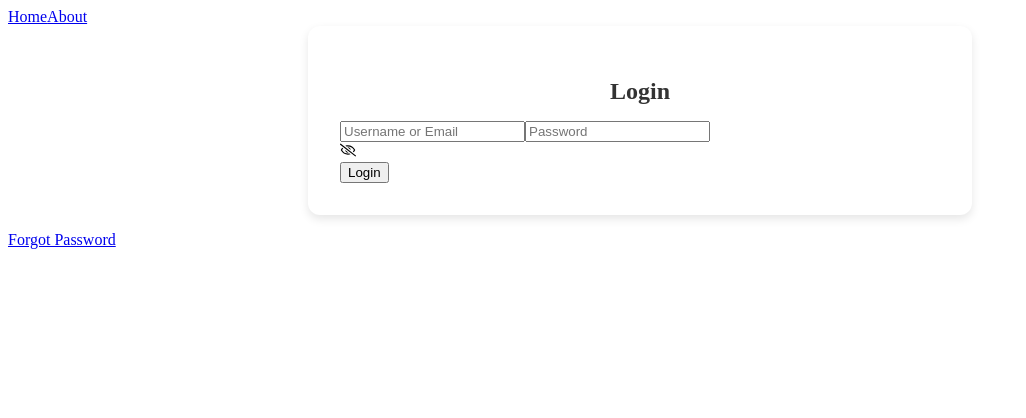
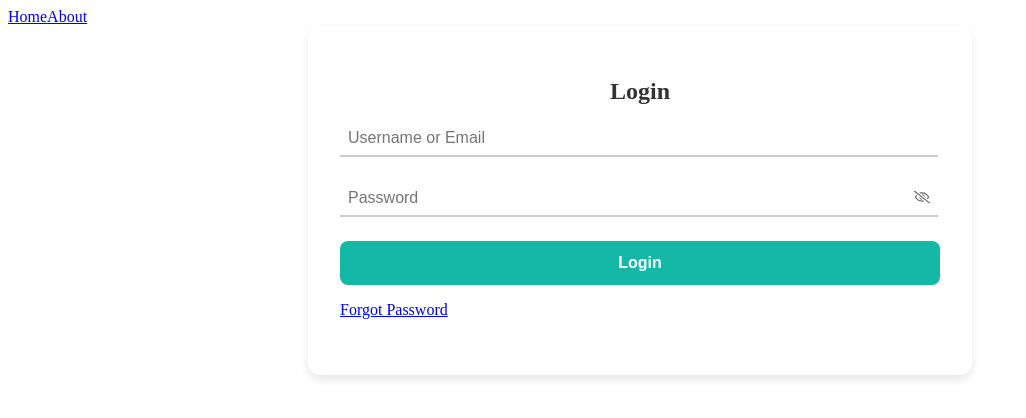
Before and after one commit to monalisasabina/Cybersphere-Frontend, a React (Vite) app: page /login in a window 1280 px wide. Shown: the top 418 px of the page, without its empty margins (0-1026 px from the left). Built offline with nearby package versions, Linux system fonts and the light colour scheme.

Commit message:
login and signup css

```diff
--- a/src/pages/LoginPage.jsx
+++ b/src/pages/LoginPage.jsx
@@ -2,6 +2,7 @@ import { useState} from "react"
 import { useNavigate, Link} from "react-router-dom";
 import { FaRegEye } from "react-icons/fa6";
 import { FaRegEyeSlash } from "react-icons/fa";
+import "./login.css"
 
 
 function LogIn(){
@@ -41,7 +42,18 @@ function LogIn(){
        <div>
          <form onSubmit={handleLogin}>
             <h2>Login</h2>
-            <input value={identifier} onChange={(e) => setIdentifier(e.target.value)} placeholder="Username or Email" />
+
+          {/* USERNAME/EMAIL */}
+           <div  className="login-input-wrapper"   >
+               <input
+                     value={identifier}
+                     onChange={(e) => setIdentifier(e.target.value)}
+                     placeholder="Username or Email"
+               />
+           </div>
+
+           {/* PASSWORD */}
+            <div className="login-input-wrapper">
 
                <input
                  type= {visible ? "text": "password"}
@@ -50,18 +62,23 @@ function LogIn(){
                  placeholder="Password"
                />
 
-            <div onClick={() => setVisible(!visible)}>
+                <span className="login-icon" onClick={() => setVisible(!visible)}>
                      { visible ?  <FaRegEye /> : <FaRegEyeSlash/> }
+                </span>
+
             </div>
 
-            <button type="submit">Login</button>
-          </form>
 
-          <div>
+            <button className="login-btn" type="submit">Login</button>
+
+            <div className="login-input-wrapper">
                 <p>
                   <Link to="/forgotpassword"> Forgot Password</Link>
                 </p>
           </div>
+          </form>
+
+
        </div>
   );
 
--- /dev/null
+++ b/src/pages/login.css
@@ -0,0 +1,71 @@
+
+.login-input-wrapper {
+  position: relative;
+  margin-bottom: 1.5rem;
+}
+
+.login-input-wrapper input {
+  width: 550px;
+  border: none;
+  border-bottom: 2px solid #ccc;
+  padding: 0.5rem 2.5rem 0.5rem 0.5rem;
+  font-size: 1rem;
+  background: transparent;
+  transition: border-color 0.3s ease;
+}
+
+.login-input-wrapper input:focus {
+  outline: none;
+  border-bottom-color: #007bff; /* or any primary color */
+}
+
+.login-input-wrapper .login-icon {
+  position: absolute;
+  right: 10px;
+  top: 50%;
+  transform: translateY(-50%);
+  cursor: pointer;
+  color: #666;
+}
+
+.login-btn{
+  display: block;
+  width: 100%;
+  padding: 0.8rem;
+  background-color: #14b8a6;
+  color: white;
+  border: none;
+  font-size: 1rem;
+  font-weight: bold;
+  border-radius: 8px;
+  margin-top: 1rem;
+  cursor: pointer;
+  transition: background-color 0.3s ease;
+}
+
+.login-btn:hover {
+  background-color: #0056b3;
+}
+
+
+/* Mobile Version */
+@media (max-width: 600px) {
+  .login-input-wrapper input {
+    width: 100%;
+    padding: 0.5rem 2.5rem 0.5rem 0.5rem;
+  }
+
+  .login-input-wrapper .icon {
+    right: 12px;
+    top: 50%;
+    transform: translateY(-50%);
+  }
+
+  .login-btn {
+    width: 100%;
+  }
+
+  form {
+    padding: 1.5rem;
+  }
+}
```
Lines whose indentation alone changed are shown as unchanged.
